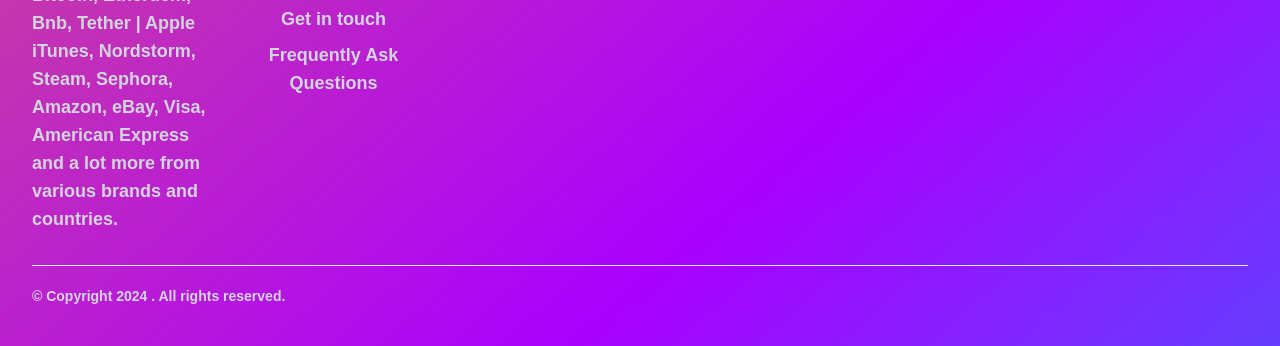
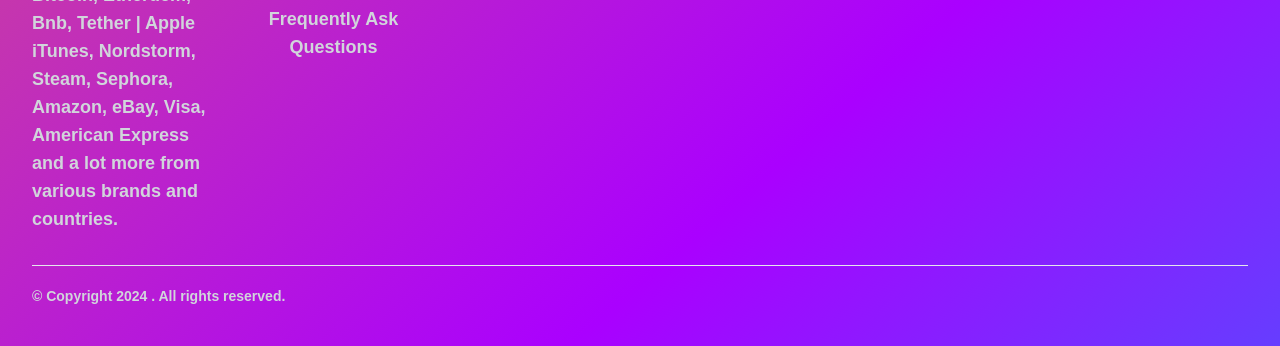
Before and after one commit to TimiMaliki/eaziExchange_global, a website: page public/index.html in a window 1280 px wide. Shown: the part 6613-6959 px from the top of the page. Drawn offline with nearby package versions, Linux system fonts and the light colour scheme.

```diff
--- a/public/index.html
+++ b/public/index.html
@@ -580,10 +580,6 @@
                   Services</a>
               </li>
               <li class="text-center">
-                <a href="#contact" class="text-gray-300 transition-colors duration-300 hover:text-deep-purple-accent-200">Get
-                  in touch</a>
-              </li>
-              <li class="text-center">
                 <a href="#faqs"
                   class="text-gray-300 transition-colors duration-300 hover:text-deep-purple-accent-200">Frequently Ask
                   Questions</a>
```
